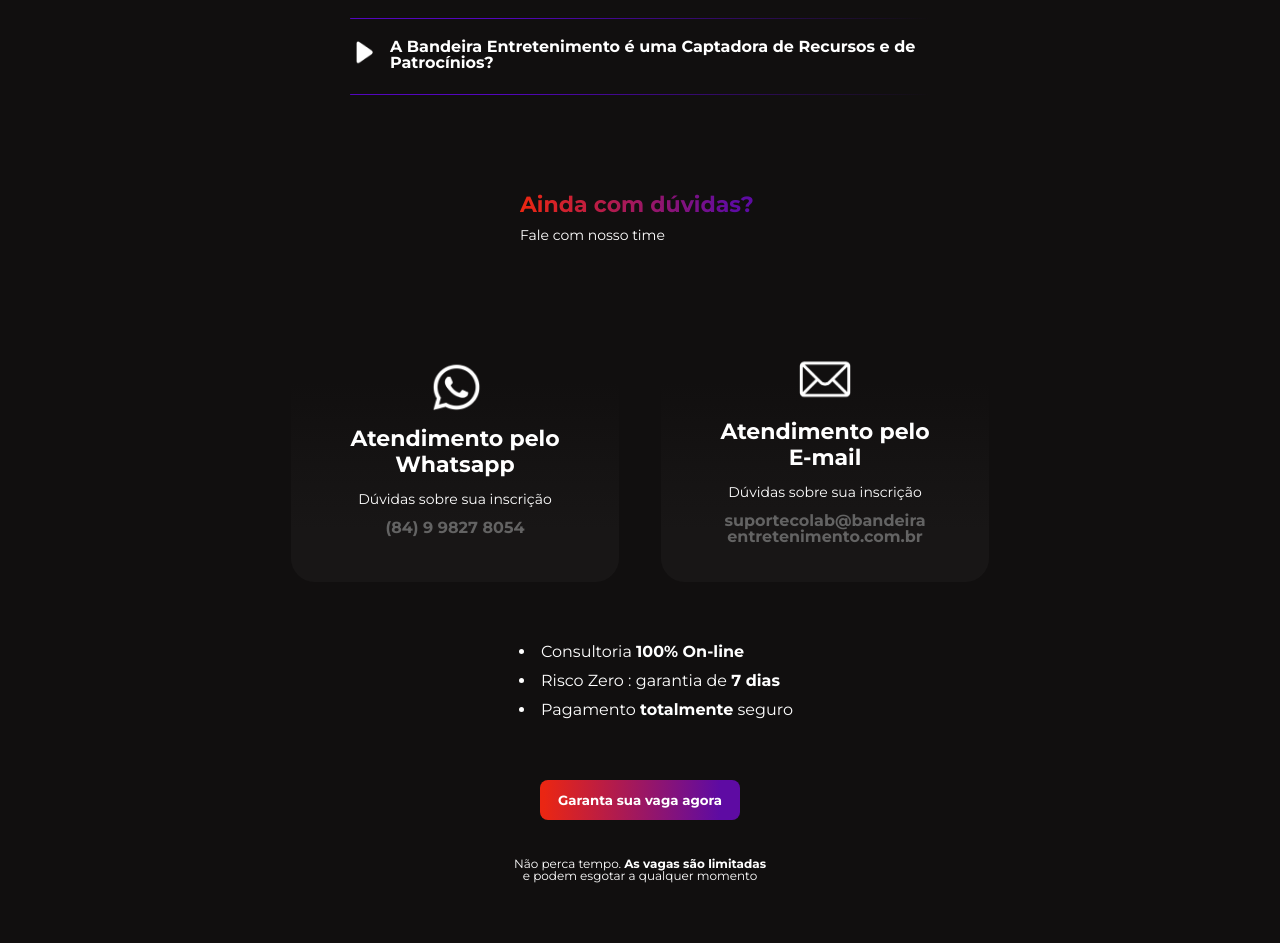
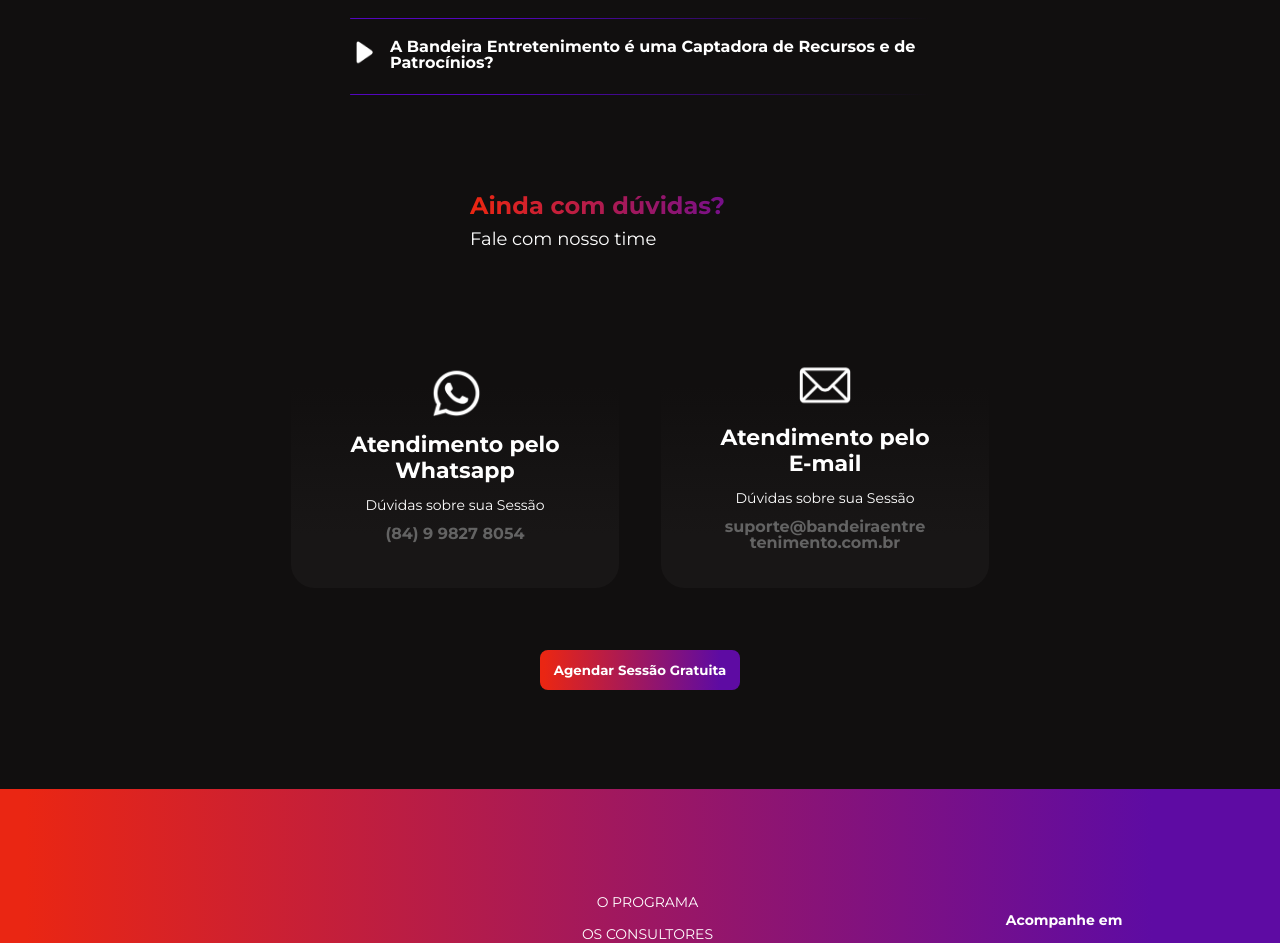
Before and after one commit to Cosmos-Software-Development/bandeira-entertainment, a React (Vite) app: page / in a window 1280 px wide. Shown: the part 6460-7403 px from the top of the page. Built offline with nearby package versions, Linux system fonts and the light colour scheme; the HTML template or start-up script is replaced by a standard one; a web font is replaced by a local one.

Commit message:
update contact component and infos

```diff
--- a/src/components/Contact.tsx
+++ b/src/components/Contact.tsx
@@ -1,60 +1,60 @@
-import styled from "styled-components"
-import whatsappIcon from '../assets/whatsapp-icon.png'
-import emailIcon from '../assets/email-icon.png'
-import ContactCard from "./Common/ContactCard"
+import styled from "styled-components";
+import whatsappIcon from "../assets/whatsapp-icon.png";
+import emailIcon from "../assets/email-icon.png";
+import ContactCard from "./Common/ContactCard";
 
 const contactData = [
   {
     image: whatsappIcon,
-        title: 'Atendimento pelo Whatsapp',
-        subtitle: 'Dúvidas sobre sua inscrição',
-        contactList: ['(84) 9 9827 8054']
+    title: "Atendimento pelo Whatsapp",
+    subtitle: "Dúvidas sobre sua Sessão",
+    contactList: ["(84) 9 9827 8054"],
   },
   {
     image: emailIcon,
-        title: 'Atendimento pelo E-mail',
-        subtitle: 'Dúvidas sobre sua inscrição',
-        contactList: ['suportecolab@bandeiraentretenimento.com.br']
-    }
-]
+    title: "Atendimento pelo E-mail",
+    subtitle: "Dúvidas sobre sua Sessão",
+    contactList: ["suporte@bandeiraentretenimento.com.br"],
+  },
+];
 
-export default function Contact(){
-    return(
+export default function Contact() {
+  return (
     <ContactContainer id="contato">
       <ContainerTitle>
         <h1>Ainda com dúvidas?</h1>
         <p>Fale com nosso time</p>
       </ContainerTitle>
       <ContainerCardContact>
-                {contactData.map(c => <ContactCard contactList={c.contactList} image={c.image} subtitle={c.subtitle} title={c.title} key={c.title}/>)}
+        {contactData.map((c) => (
+          <ContactCard
+            contactList={c.contactList}
+            image={c.image}
+            subtitle={c.subtitle}
+            title={c.title}
+            key={c.title}
+          />
+        ))}
       </ContainerCardContact>
-            <ContainerList>
-                <ul>
-                    <li>Consultoria <strong>100% On-line</strong></li>
-                    <li>Risco Zero :  garantia de <strong>7 dias</strong></li>
-                    <li>Pagamento <strong>totalmente</strong> seguro</li>
-                </ul>
-            </ContainerList>
       <ContainerButton>
-                <button>Garanta sua vaga agora</button>
+        <button>Agendar Sessão Gratuita</button>
       </ContainerButton>
-            <Footer>
-                <p>Não perca tempo. <strong>As vagas são limitadas</strong> e podem esgotar a qualquer momento</p>
-            </Footer>
     </ContactContainer>
-    )
+  );
 }
 
 const ContactContainer = styled.div`
-    min-height: 720px;
+  min-height: 950px;
   box-sizing: border-box;
   padding-top: 55px;
   padding-left: 25px;
   padding-right: 25px;
   padding-bottom: 25px;
-    background-color: ${props => props.theme.colors['gray-950']};
-
-`
+  background-color: ${(props) => props.theme.colors["gray-950"]};
+    @media (min-width: 1024px) {
+      min-height: 650px;
+  }
+`;
 
 const ContainerTitle = styled.div`
   display: flex;
@@ -62,25 +62,25 @@
   align-items: center;
   gap: 12px;
   h1 {
-        font-family: 'montserrat', sans-serif;
-        background: ${props => props.theme.colors['gradient-1']};
+    font-family: "montserrat", sans-serif;
+    background: ${(props) => props.theme.colors["gradient-1"]};
     color: transparent;
     font-weight: bold;
     width: fit-content;
-        font-size: 22px;
+    font-size: 24px;
     background-clip: text;
     -webkit-background-clip: text;
-        max-width: 240px;
+    max-width: 340px;
     width: 100%;
   }
   p {
-        font-family: 'montserrat', sans-serif;
-        color: ${props => props.theme.colors['white']};
-        font-size: 14px;
-        max-width: 240px;
+    font-family: "montserrat", sans-serif;
+    color: ${(props) => props.theme.colors["white"]};
+    font-size: 18px;
+    max-width: 340px;
     width: 100%;
   }
-`
+`;
 
 const ContainerCardContact = styled.div`
   display: flex;
@@ -90,34 +90,11 @@
   gap: 42px;
   margin-bottom: 20px;
 
-   @media (min-width: 1024px){
+  @media (min-width: 1024px) {
     flex-direction: row;
     justify-content: center;
   }
-`
-
-const ContainerList = styled.div`
-    margin-top: 62px;
-    padding-left: 32px;
-    ul {
-        display: flex;
-        flex-direction: column;
-        gap: 13px;
-        li {
-            list-style: disc;
-            list-style-position: inside;
-            color: ${props => props.theme.colors['white']};
-            font-family: 'montserrat', sans-serif;
-            strong {
-                font-weight: bold;
-            }
-        }
-    }
-    @media (min-width: 1024px){
-        display: flex;
-        justify-content: center;
-    }
-`
+`;
 
 const ContainerButton = styled.div`
   display: flex;
@@ -127,9 +104,9 @@
   button {
     padding: 12px;
     border-radius: 8px;
-        background: ${props => props.theme.colors['gradient-1']};
+    background: ${(props) => props.theme.colors["gradient-1"]};
     font-family: "Montserrat", sans-serif;
-        color: ${props => props.theme.colors['white']};
+    color: ${(props) => props.theme.colors["white"]};
     letter-spacing: -5%;
     text-align: center;
     border: none;
@@ -138,21 +115,4 @@
     max-width: 200px;
     cursor: pointer;
   }
-`
-
-const Footer = styled.footer`
-    min-height: 100px;
-    display: flex;
-    align-items: center;
-    justify-content: center;
-    p {
-        color: ${props => props.theme.colors['white']};
-            font-family: 'montserrat', sans-serif;
-            max-width: 260px;
-            font-size: 12px;
-            text-align: center;
-            strong {
-                font-weight: bold;
-            }
-    }
-`
+`;
```
Lines whose indentation alone changed are shown as unchanged.
